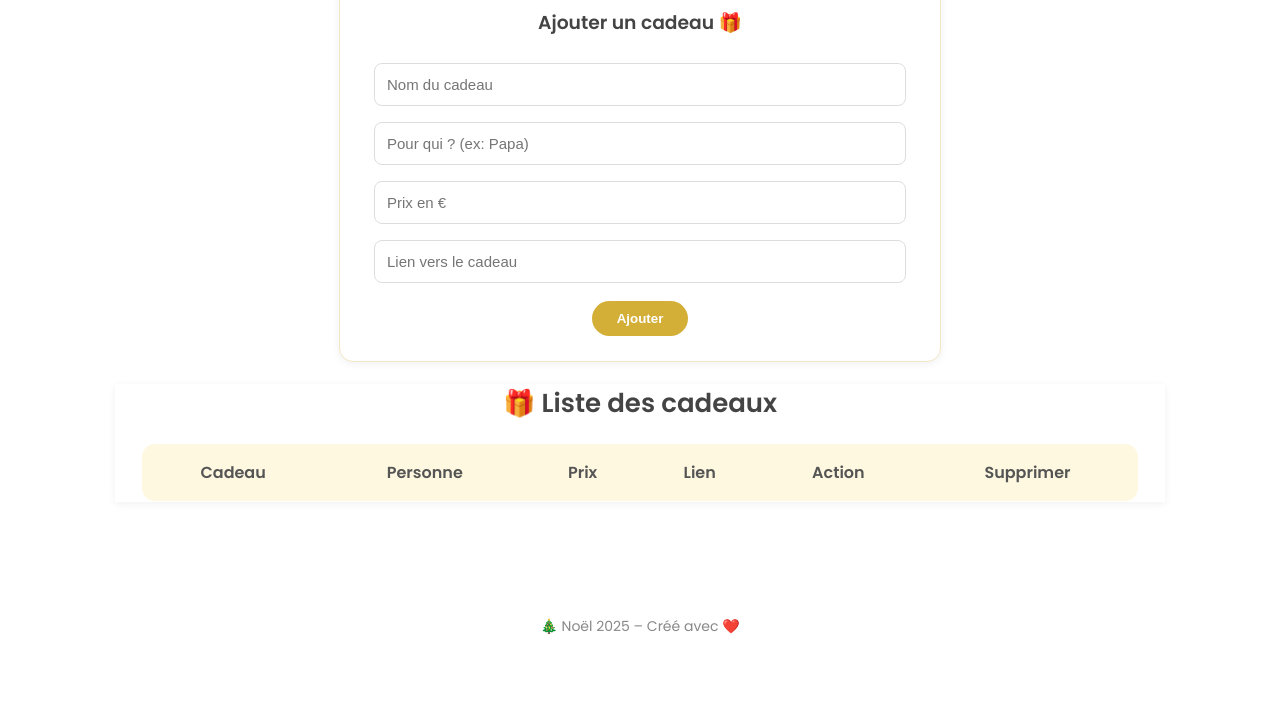
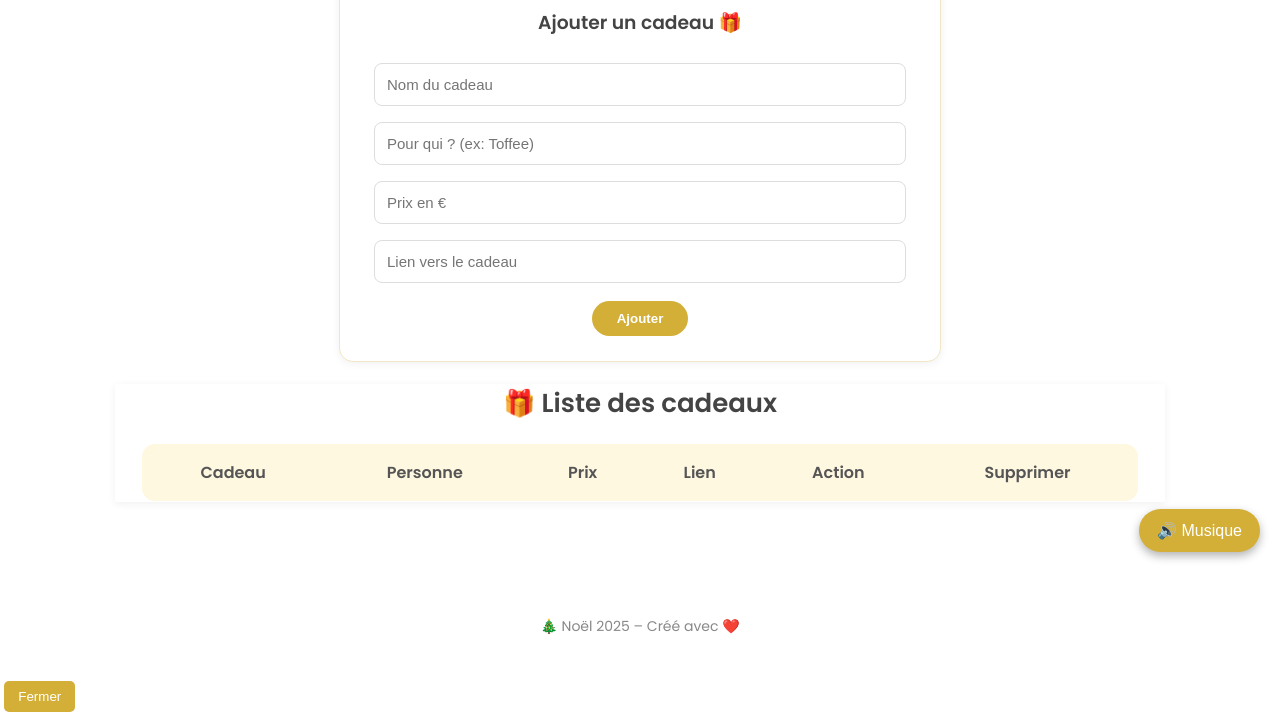
Before and after one commit to pierre3604-design/Feliz-Navidad, a plain HTML site: page index.html in a window 1280 px wide. Shown: the part 228-940 px from the top of the page. Before the commit the page ends 899 px from the top, so only its background shows below. Drawn offline with Linux system fonts and the light colour scheme; no server answers.

Commit message:
Enhance index.html with favicon and background music
Added favicon, audio for background music, and a button to mute/unmute the music. Implemented a click event to ensure music plays on first interaction.

```diff
--- a/index.html
+++ b/index.html
@@ -3,6 +3,11 @@
 <head>
   <meta charset="UTF-8">
   <title>Liste de cadeaux 🎄</title>
+
+
+  <!-- FAVICON (LOGO ONGLET NAVIGATEUR) -->
+  <link rel="icon" type="image/jpeg" href="images/logo1.jpg">
+
 
   <link rel="stylesheet" href="style.css">
 
@@ -13,6 +18,41 @@
 
 </head>
 <body>
+
+<!-- MUSIQUE -->
+<audio id="noelMusic" autoplay loop>
+  <source src="musique-noel.mp3" type="audio/mpeg">
+</audio>
+
+<button id="muteBtn" style="
+  position: fixed;
+  bottom: 20px;
+  right: 20px;
+  background:#d4af37;
+  border:none;
+  padding:12px 18px;
+  border-radius:50px;
+  color:white;
+  font-size:16px;
+  cursor:pointer;
+  z-index:999999;
+  box-shadow:0 4px 10px rgba(0,0,0,0.3);
+">
+🔊 Musique
+</button>
+
+<!-- FORCE LA MUSIQUE À SE LANCER AU PREMIER CLIC -->
+<script>
+document.addEventListener("click", () => {
+  const music = document.getElementById("noelMusic");
+
+  if (music.paused) {
+    music.play().catch(() => {});
+  }
+}, { once: true });
+</script>
+<!-- FIN FIX MUSIQUE -->
+
 <nav class="topbar">
   🎄 Noël 2025
 <span id="countdown" style="margin-left:15px; font-weight:600; color:#d4af37;"></span>
@@ -38,7 +78,7 @@
     <h3>Ajouter un cadeau 🎁</h3>
 
     <input id="inputLabel" type="text" placeholder="Nom du cadeau">
-    <input id="inputPersonne" type="text" placeholder="Pour qui ? (ex: Papa)">
+    <input id="inputPersonne" type="text" placeholder="Pour qui ? (ex: Toffee)">
     <input id="inputPrix" type="number" placeholder="Prix en €">
     <input id="inputLien" type="text" placeholder="Lien vers le cadeau">
 
@@ -63,25 +103,22 @@
     </table>
   </section>
 
-</div> <!-- FIN ONGLET CADEAUX -->
+</div>
 
-
-<!-- CONTENU ONGLET CALENDRIER -->
+<!-- ONGLET CALENDRIER -->
 <div id="ongletCalendrier" style="display:none;">
 
   <section id="calendrier">
     <h2>🎄 Calendrier de l’avent – 2025</h2>
 
-    <!-- Phrase sous le titre -->
     <p style="text-align:center; margin-top:5px;">
       <i>Un jour, une photo ! Le premier jour est dispo en avant-première 🎁</i>
     </p>
 
-    <!-- Le calendrier -->
     <div id="grid-calendrier"></div>
   </section>
 
-</div> <!-- FIN ONGLET CALENDRIER -->
+</div>
 
 </div>
 
@@ -91,5 +128,13 @@
   <p>🎄 Noël 2025 – Créé avec ❤️</p>
 </footer>
 
+<div id="popup">
+  <img id="popupImg" src="">
+  <button onclick="document.getElementById('popup').style.display='none'"
+    style="margin-top:10px; background:#d4af37; color:white; border:none; padding:8px 14px; border-radius:5px;">
+    Fermer
+  </button>
+</div>
+
 </body>
 </html>
```
